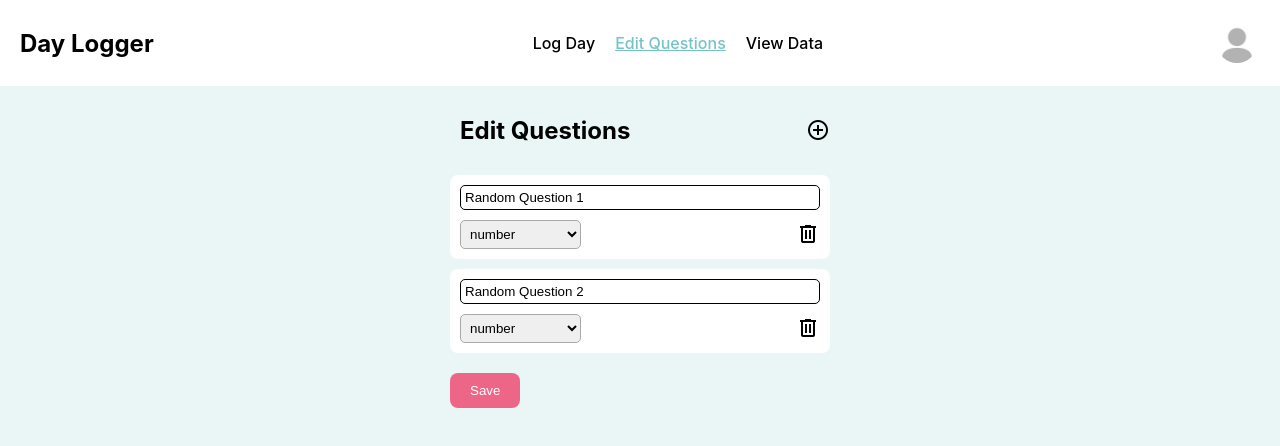
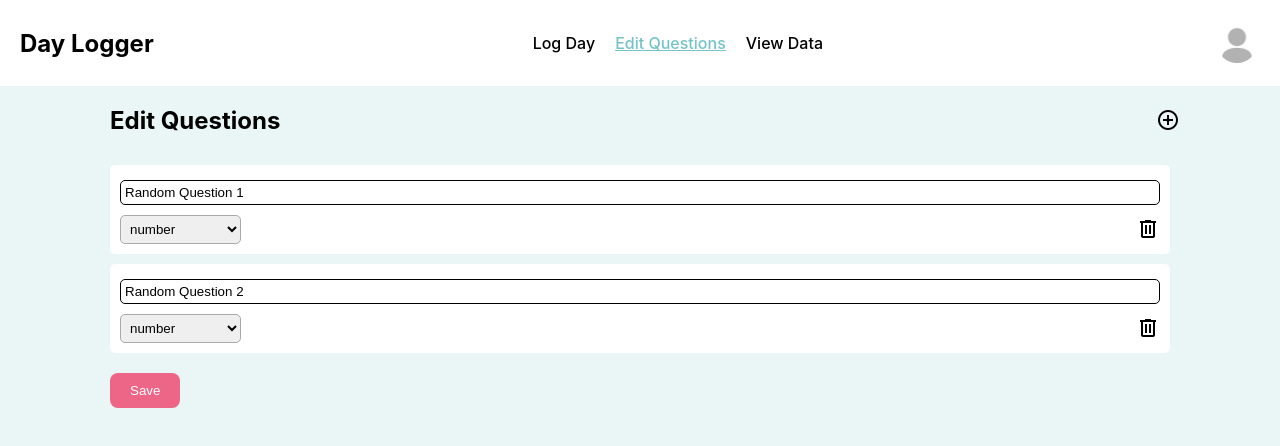
Before and after one commit to lalulula/DayLogger_ReactClient, a React (Create React App) app: page / in a window 1280 px wide. Both pictures are taken after a click on the element "Edit Questions". Shown: the top 446 px of the page. Built offline with nearby package versions, Linux system fonts and the light colour scheme.

Commit message:
retouched CSS-editQ page

```diff
--- a/src/App.css
+++ b/src/App.css
@@ -94,7 +94,7 @@ button:hover {
   align-items: center;
   justify-content: space-between;
 }
-.logDayDiv1, .logDayDiv2, .logDayDiv3{
+.logDayDiv1, .logDayDiv2, .logDayDiv3, .logDayDiv4{
   background-color: white;
   border-radius: 5px;;
   /* width: 400px; */
@@ -102,14 +102,7 @@ button:hover {
   padding: 10px;
   padding-top:15px
 }
-.logDayDiv4{
-  display: none;
-  background-color: white;
-  border-radius: 5px;;
-  margin:10px;
-  padding: 10px;
-  padding-top:15px
-}
+
 .submitBtn{
   margin:10px;
   padding: 10px 20px 10px 20px;
@@ -129,26 +122,23 @@ button:hover {
 
 /*NOTE Edit questions */
 .editQContainer{
-  /* margin: 20px 200px 0px 200px; */
-  display: flex;
   flex-wrap: nowrap;
   justify-content: center;
+  margin-left:100px;
+  margin-right: 100px;
 }
-.editQContent{
-  width:400px;
-}
+
 .editQHeader{
   display: flex;
   align-items: center;
   justify-content: space-between;
-  margin:10px;
 }
 .qDiv{
   background-color: white;
-  border-radius: 8px;
-  margin: 10px;
-  /* width: 400px; */
+  border-radius: 5px;;
+  margin:10px;
   padding: 10px;
+  padding-top:15px
 }
 
 .qContainer{
@@ -340,11 +330,10 @@ input#file-input{
 @media all and (max-width: 600px) {
   .pageHeader h2{
     display: none;
-
   }
-  .logDayDiv4{
+  /* .logDayDiv4{
     display: block;
-  }
+  } */
   .logDayContainer{
     margin-left:0px;
   margin-right: 0px;
--- a/src/App.js
+++ b/src/App.js
@@ -24,31 +24,32 @@ function App() {
   const [isProfilePage, setIsProfilePage] = useState(false);
 
   //NOTE: 얘는 link 타고 들어갈떄 current link css있길래 그거 해주려고 만든거!
-  const [active, setActiveLink] = useState([true, false, false]);
+  const [active, setActiveLink] = useState([true, false, false, false]);
 
   //NOTE: conditional rendering 해주려고 만들어둔고!
   const handleLogDayClick = () => {
-    setActiveLink([true, false, false]);
+    setActiveLink([true, false, false, false]);
     setIsLogDay(true);
     setEditQuestions(false);
     setViewData(false);
     setIsProfilePage(false);
   };
   const handleEditQuestionsClick = () => {
-    setActiveLink([false, true, false]);
+    setActiveLink([false, true, false , false]);
     setIsLogDay(false);
     setEditQuestions(true);
     setViewData(false);
     setIsProfilePage(false);
   };
   const handleViewDataClick = () => {
-    setActiveLink([false, false, true]);
+    setActiveLink([false, false, true , false]);
     setIsLogDay(false);
     setEditQuestions(false);
     setViewData(true);
     setIsProfilePage(false);
   };
   const handleProfilePageClick = () => {
+    setActiveLink([false, false, false,true]);
     setIsLogDay(false);
     setEditQuestions(false);
     setViewData(false);
@@ -97,7 +98,7 @@ function App() {
             </span>
           </div>
           <img
-            className="profileImage header-profileImage"
+            className={`profileImage header-profileImage ${active[3] ? "currentLink" : ""}`}
             src={defaultpImg}
             onClick={handleProfilePageClick}
           />
```
